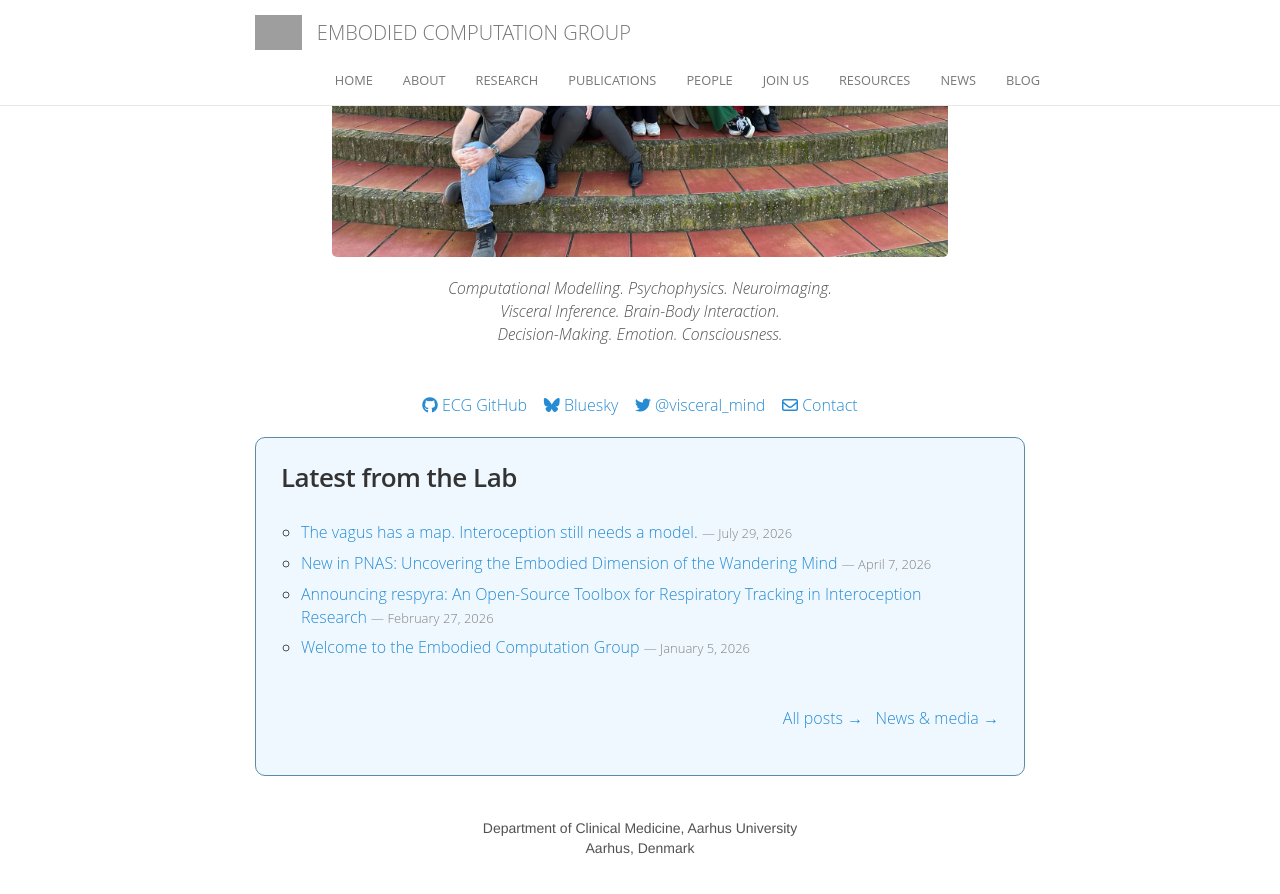
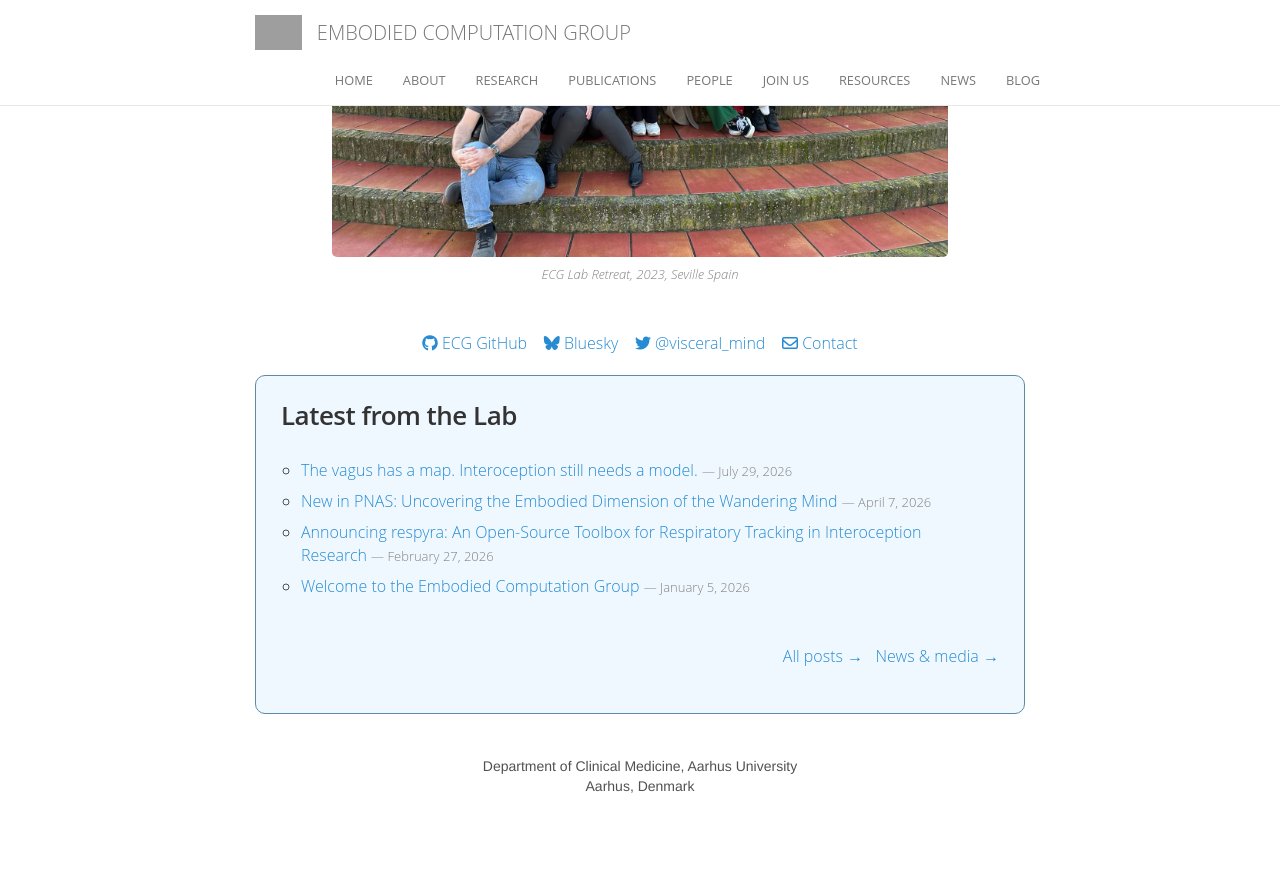
Before and after one commit to embodied-computation-group/embodied-computation-group.github.io, a Jekyll site: the page built from index.html, in a window 1280 px wide and 900 px high, scrolled down 994 px. Shown: the top 894 px of the window. Built offline with Jekyll 4.4.1, drawn with Linux system fonts in a browser that asks for light colours; comment, search, counter and statistics services are not loaded; after the commit the page ends 1832 px from its top, so only the background shows below that; grey boxes are pictures that could not be loaded.

Commit message:
Replace splash tagline with lab photo caption
Drop the three-line "Computational Modelling..." tagline and caption the
lab photo as "ECG Lab Retreat, 2023, Seville Spain".

```diff
--- a/index.html
+++ b/index.html
@@ -19,13 +19,13 @@ layout: default
       Our work is supported by an extensive network of international collaborations, as well as generous support from the Lundbeck Foundation, Aarhus Institute of Advanced Studies, and Cambridge Psychiatry.
       </p>
 
-      <img class='img-responsive center-block' src="/images/logo/labphoto_ecg.jpg" style="max-width: 80%; margin: 20px auto;" />
+      <img class='img-responsive center-block' src="/images/logo/labphoto_ecg.jpg" style="max-width: 80%; margin: 20px auto 8px;" />
+
+      <p style="text-align: center; color: #838383; font-size: 13px; font-style: italic; margin-bottom: 20px;">
+      ECG Lab Retreat, 2023, Seville Spain
+      </p>
 
       <p>
-      <i>Computational Modelling. Psychophysics. Neuroimaging.<br>
-      Visceral Inference. Brain-Body Interaction.<br>
-      Decision-Making. Emotion. Consciousness.</i>
-
         <span style="display: block; margin-bottom: 3em"></span>
 
       <a href="https://github.com/embodied-computation-group"><i class="fab fa-github"></i> ECG GitHub</a>&nbsp;&nbsp;&nbsp;
```
